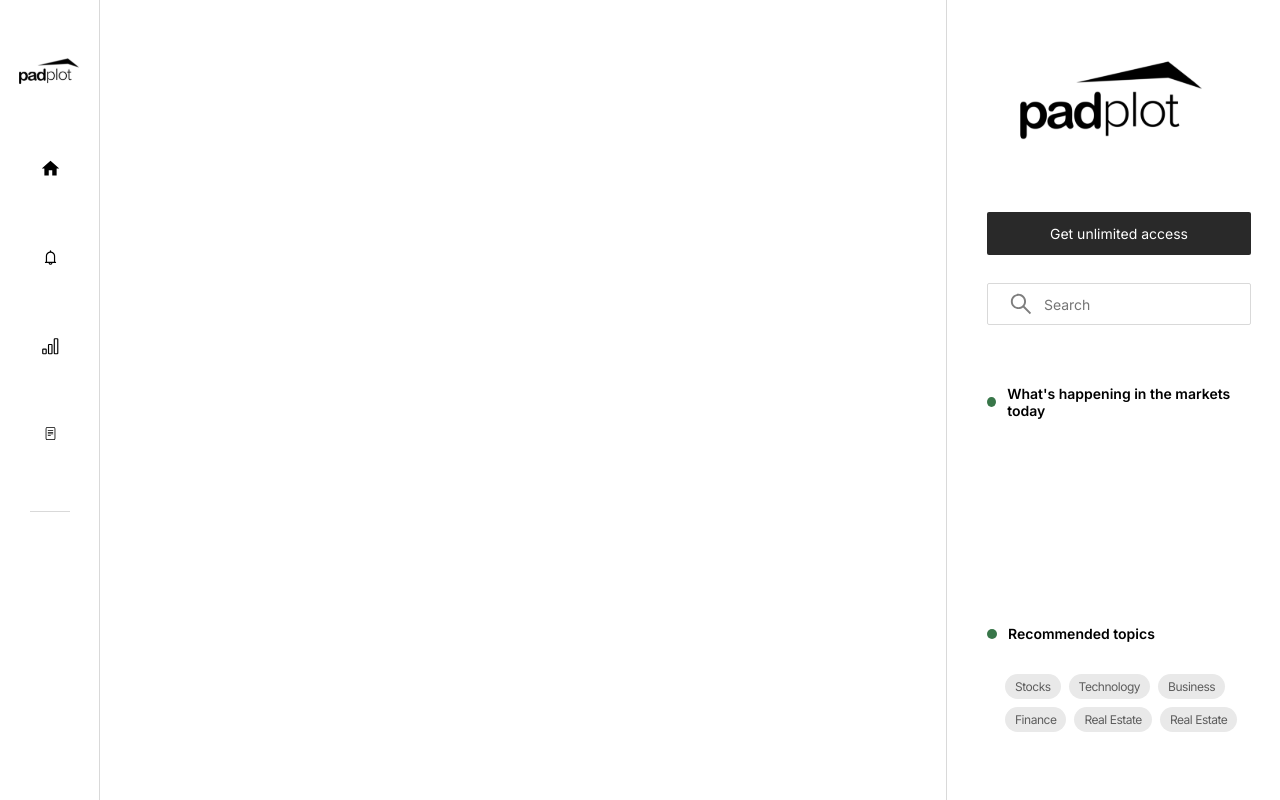
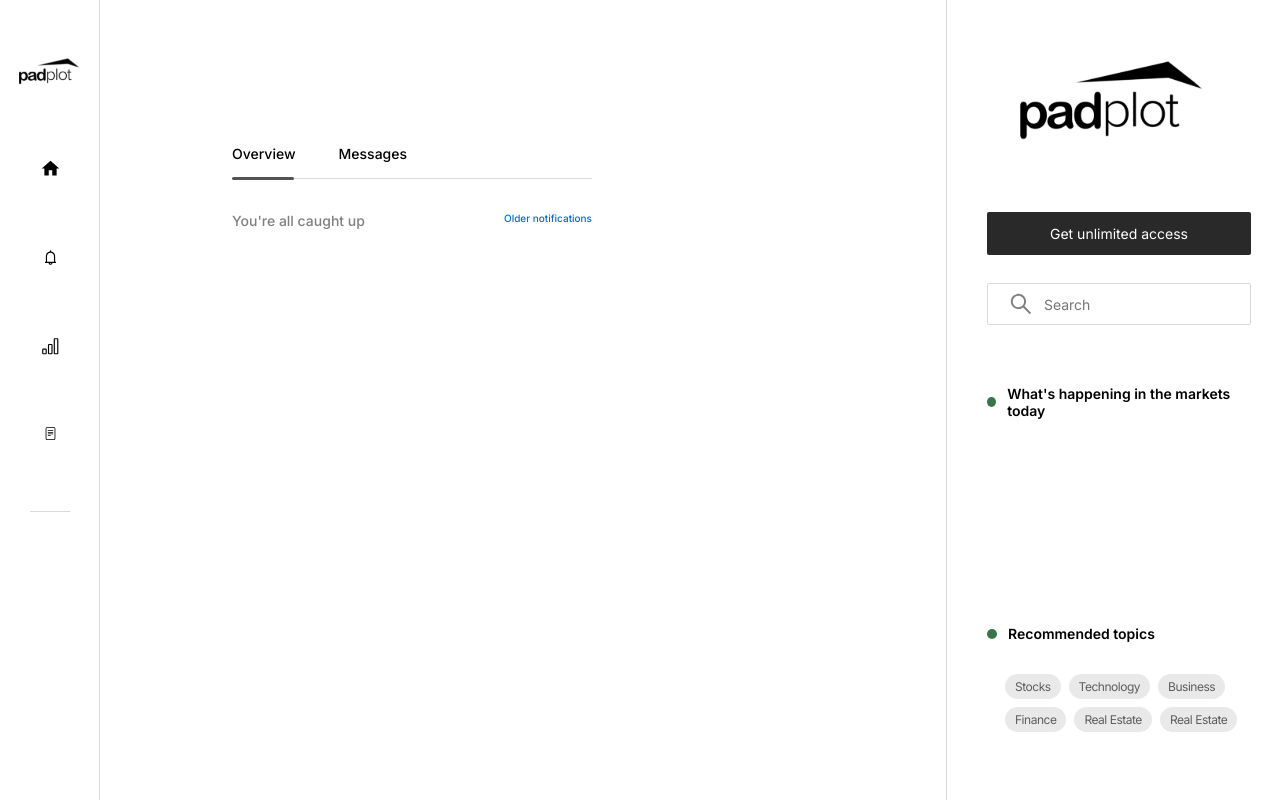
Before and after one commit to tkg808/padplot, a React (Create React App) app: page /notifications/overview in a window 1280 px wide. Shown: the top 800 px of the page. Built offline with nearby package versions, Linux system fonts and the light colour scheme.

Commit message:
Add NotificationsOverview

```diff
--- a/src/App.js
+++ b/src/App.js
@@ -7,6 +7,7 @@ import HomePage from './components/homePage/HomePage';
 import HomeOverview from './components/homePage/homeOverview/HomeOverview';
 import HomeRecent from './components/homePage/homeRecent/HomeRecent';
 import NotificationsPage from './components/notificationsPage/NotificationsPage';
+import NotificationsOverview from './components/notificationsPage/notificationsOverview/NotificationsOverview';
 
 export default function App()
 {
@@ -34,6 +35,9 @@ export default function App()
             <Route path="recent" element={<HomeRecent />} />
           </Route>
           <Route path="/notifications" element={<NotificationsPage />} >
+            <Route index element={<NotificationsOverview />} />
+            <Route path="overview" element={<NotificationsOverview />} />
+            {/* <Route path="messages" element={<NotificationsMessages />} /> */}
           </Route>
         </Routes>
       </main>
--- a/src/components/notificationsPage/NotificationsPage.css
+++ b/src/components/notificationsPage/NotificationsPage.css
@@ -5,7 +5,7 @@ div.notifications-page-container
   flex-direction: column;
 }
 
-div.home-page-top-row-container
+div.notifications-page-top-row-container
 {
   width: 100%;
   margin-bottom: 33px;
--- a/src/components/notificationsPage/NotificationsPage.js
+++ b/src/components/notificationsPage/NotificationsPage.js
@@ -1,6 +1,29 @@
 import './NotificationsPage.css';
+import { useState } from 'react';
+import { Outlet } from 'react-router-dom';
+import TabsGroup from '../homePage/tabsGroup/TabsGroup';
 
 export default function NotificationsPage()
 {
-  return "Hello from NotificationsPage";
+  const notificationsTabs =
+    [
+      { title: "Overview", linkPath: "/notifications/overview", barLeft: 0, barSize: 62 },
+      { title: "Messages", linkPath: "/notifications/messages", barLeft: 0, barSize: 62 }
+    ];
+
+  const [notificationsTab, setNotificationsTab] = useState(notificationsTabs[0]);
+
+  return (
+    <div className="notifications-page-container">
+      <div className="notifications-page-top-row-container">
+        <TabsGroup
+          tabsList={notificationsTabs}
+          currTab={notificationsTab}
+          setCurrTab={setNotificationsTab} />
+      </div>
+      <div className="notifications-page-content-container">
+        <Outlet />
+      </div>
+    </div>
+  );
 }
--- /dev/null
+++ b/src/components/notificationsPage/notificationsOverview/NotificationsOverview.css
@@ -0,0 +1,23 @@
+div.notifications-overview-container
+{
+  width: 100%;
+}
+
+div.notifications-overview-empty-list-display
+{
+  width: 360px;
+  display: flex;
+  justify-content: space-between;
+  font-family: Inter;
+  font-size: 14px;
+  font-weight: 500;
+  line-height: 17px;
+  color: rgba(0, 0, 0, 0.5);
+}
+
+a.notifications-overview-older-notifications-link
+{
+  font-size: 10px;
+  line-height: 12px;
+  color: #006CCF
+}
--- /dev/null
+++ b/src/components/notificationsPage/notificationsOverview/NotificationsOverview.js
@@ -0,0 +1,23 @@
+import "./NotificationsOverview.css";
+import { Link } from "react-router-dom";
+
+export default function NotificationsOverview()
+{
+  const notifications = [];
+
+  return (
+    <div className="notifications-overview-container">
+      {
+        !notifications[0] && (
+          <div className="notifications-overview-empty-list-display">
+            <div className="notifications-overview-empty-list-message">
+              You're all caught up
+            </div>
+            <Link to="" className="notifications-overview-older-notifications-link">Older notifications</Link>
+          </div>
+        )
+
+      }
+    </div>
+  );
+}
```
